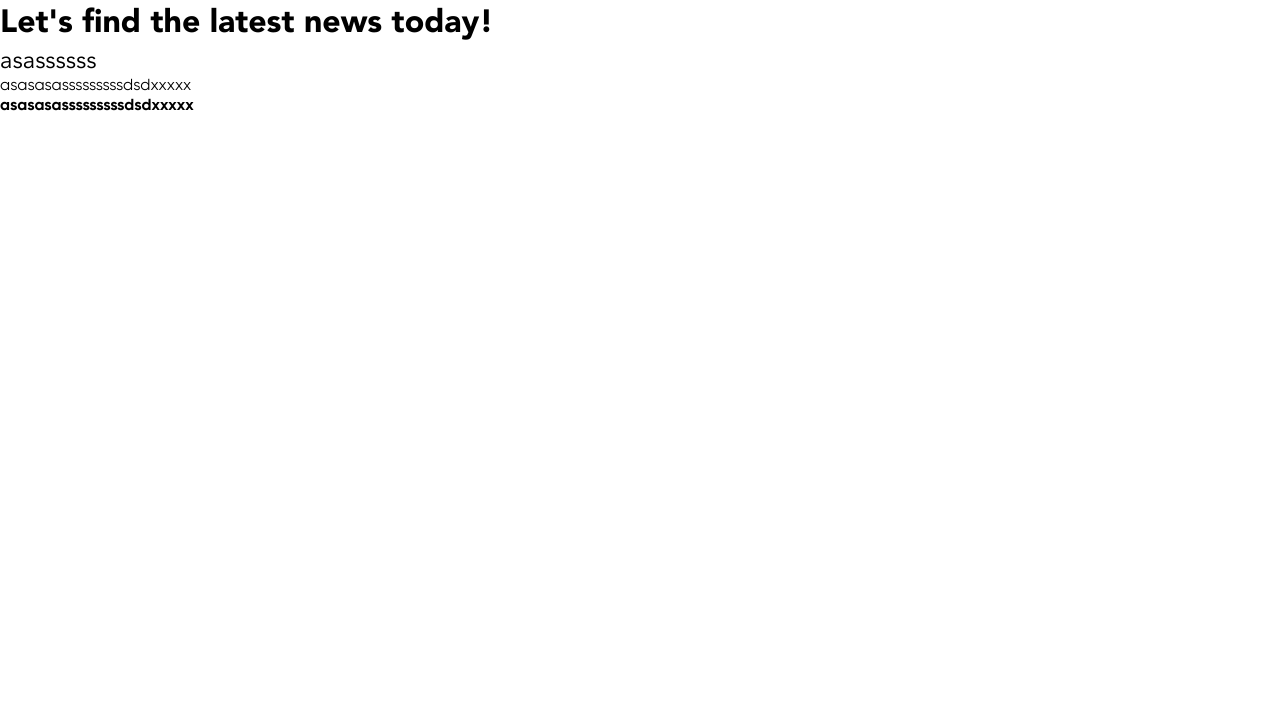
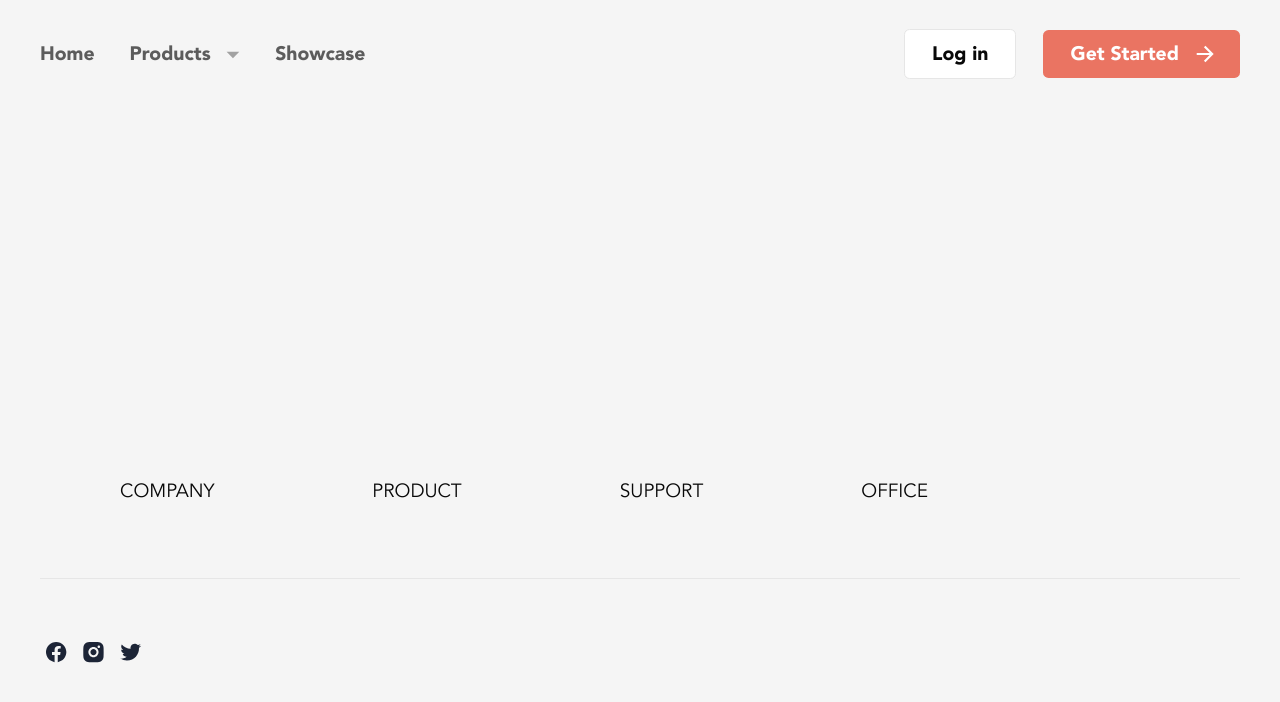
Before and after one commit to Malfan1/Museum, a website: page app/index.html in a window 1280 px wide. Drawn offline with nearby package versions, Linux system fonts and the light colour scheme; files that its build step writes are made by us from their sources; files whose address does not match are found by name.

Commit message:
header and footer

```diff
--- a/app/index.html
+++ b/app/index.html
@@ -6,34 +6,69 @@
     <meta name="viewport" content="width=device-width, initial-scale=1.0" />
     <title>Document</title>
     <link rel="stylesheet" href="css/style.min.css" />
-    <style>
-      h1 {
-        font-family: "Avenir";
-        font-weight: 900;
-      }
-
-      h2 {
-        font-family: "Avenir";
-        font-weight: 400;
-      }
-
-      .gilroy-reg {
-        font-family: "Gilroy";
-        font-weight: 400;
-      }
-
-      .gilroy-bold {
-        font-family: "Gilroy";
-        font-weight: 700;
-      }
-    </style>
   </head>
   <body>
-    <h1>Let's find the latest news today!</h1>
-    <h2>asassssss</h2>
-    <p class="gilroy-reg">asasasasssssssssdsdxxxxx</p>
-    <p class="gilroy-bold">asasasasssssssssdsdxxxxx</p>
+    <div class="wrapper">
+      <header class="header">
+        <div class="container">
+          <div class="header__flex">
+            <nav class="header__nav">
+              <ul class="header__ul">
+                <li class="header__li">
+                  <a href="#" class="header__a">Home</a>
+                </li>
+                <li class="header__li header__li_mr">
+                  <a href="#" class="header__a">Products</a>
+                </li>
+                <li class="header__li">
+                  <a href="#" class="header__a">Showcase</a>
+                </li>
+              </ul>
+            </nav>
+            <div class="header__btns">
+              <button class="header__log">
+                <a href="#" class="header__log-a">Log in</a>
+              </button>
+              <button class="header__sign">
+                <a href="#" class="header__sign-a">Get Started</a>
+              </button>
+            </div>
+          </div>
+        </div>
+      </header>
 
+      <main class="main"></main>
+
+      <footer class="footer">
+        <div class="container">
+          <nav class="footer__nav">
+            <ul class="footer__ul">
+              <li class="footer__li">
+                <a href="#" class="footer__a">company</a>
+              </li>
+              <li class="footer__li">
+                <a href="#" class="footer__a">product</a>
+              </li>
+              <li class="footer__li">
+                <a href="#" class="footer__a">support</a>
+              </li>
+              <li class="footer__li">
+                <a href="#" class="footer__a">office</a>
+              </li>
+            </ul>
+          </nav>
+          <div class="footer__social">
+            <img
+              class="footer__s"
+              src="images/facebook-circle-fill.svg"
+              alt=""
+            />
+            <img class="footer__s" src="images/instagram-fill.svg" alt="" />
+            <img class="footer__s" src="images/twitter.svg" alt="" />
+          </div>
+        </div>
+      </footer>
+    </div>
     <script src="js/main.min.js"></script>
   </body>
 </html>
--- a/app/scss/base/_normalize.scss
+++ b/app/scss/base/_normalize.scss
@@ -21,7 +21,21 @@ li{
 }
 
 .wrapper{
+    padding-top: 41px;
+    padding-bottom: 127px;
     min-height: 100%;
     display: flex;
     flex-direction: column;
+    background: var(--#{$prefix}color-white-bg);
 }
+
+.container{
+    max-width: 1200px;
+    display: flex;
+    flex-direction: column;
+    margin: auto;
+}
+
+.main{
+    flex: 1 1 auto;
+}
--- a/app/scss/base/_root.scss
+++ b/app/scss/base/_root.scss
@@ -0,0 +1,14 @@
+:root{
+    --#{$prefix}font-avenir: #{$fontAvenir};
+    --#{$prefix}font-gilroy: #{$fontGilroy};
+    --#{$prefix}font-satoshi: #{$fontSatoshi};
+    --#{$prefix}color-white: #{$white};
+    --#{$prefix}color-black: #{$black};
+    --#{$prefix}color-orange: #{$orange};
+    --#{$prefix}color-gray: #{$gray};
+    --#{$prefix}color-gray: #{$whiteF9};
+    --#{$prefix}color-white-bg: #{$whiteBg};
+    --#{$prefix}color-gray-head: #{$grayHead};
+    --#{$prefix}color-white-border: #{$whiteBorder};
+    --#{$prefix}color-gray-log: #{$grayLog};
+}
--- a/app/scss/base/_vars.scss
+++ b/app/scss/base/_vars.scss
@@ -37,3 +37,46 @@
     font-weight: 700;
     font-style: normal;
 }
+
+@font-face {
+    font-family: 'Satoshi';
+    font-display: swap;
+    src: url("../../fonts/Satoshi-Bold.woff2");
+    src: local("O"), url("../../fonts/Satoshi-Bold.woff") format("woff"),
+        url("../../fonts/Satoshi-Bold.ttf") format("truetype");
+    font-weight: 700;
+    font-style: normal;
+}
+
+//======fonts
+
+$prefix: artem- !default;
+$fontAvenir: "Avenir";
+$fontGilroy: "Gilroy";
+$fontSatoshi: "Satoshi";
+
+$path: "../../images/";
+
+//=======colors
+
+$white: #fff;
+$black: #000;
+$orange: #EA7462;
+$gray: #FFE2D2;
+$whiteF9: #F9F9F9;
+$whiteBg: #F5F5F5;
+$grayHead: #5C5C5C;
+$whiteBorder: #E6E6E6;
+$grayLog: #080808;
+
+$colors : (
+    "white": $white,
+    "black": $black,
+    "orange": $orange,
+    "gray": $gray,
+    "whiteF9": $whiteF9,
+    "whiteBg": $whiteBg,
+    "grayHead": $grayHead,
+    "whiteBorder": $whiteBorder,
+    "grayLog": $grayLog,
+)!default;
--- /dev/null
+++ b/app/scss/layout/_footer.scss
@@ -0,0 +1,33 @@
+.footer{
+    &__nav{
+        margin-bottom: 74px;
+        margin-left: 80px;
+    }
+
+    &__ul{
+        display: flex;
+    }
+
+    &__li{
+        margin-right: 158px;
+    }
+
+    &__a{
+        color: var(--#{$prefix}color-gray-log);
+        text-transform: uppercase;
+        font-family: "Avenir";
+        font-size: 19px;
+        font-weight: 500;
+    }
+
+    &__social{
+        &::before {
+                content: "";
+                display: inline-block;
+                width: 100%;
+                height: 1px;
+                background: var(--#{$prefix}color-white-border);
+                margin-bottom: 53px;
+            }
+    }
+}
--- /dev/null
+++ b/app/scss/layout/_header.scss
@@ -0,0 +1,85 @@
+.header{
+    font-family: "Avenir";
+    &__flex{
+        display: flex;
+    }
+
+    &__nav{
+        margin-right: auto;
+    }
+
+    &__ul{
+        display: flex;
+    }
+
+    &__li{
+        margin-right: 35px;
+
+        &_mr{
+            &::after{
+                content: "";
+                display: inline-block;
+                width: 14px;
+                height: 9px;
+                background: url(#{$path}vector.svg) no-repeat;
+                margin-left: 11px;
+                cursor: pointer;
+            }
+        }
+    }
+
+    &__a{
+        font-weight: 800;
+        font-size: 19.4px;
+        color: var(--#{$prefix}color-gray-head);
+    }
+
+    &__btns{
+        margin-top: -12px;
+    }
+
+    &__log{
+        padding: 11px 27px;
+        background: var(--#{$prefix}color-white);
+        border: 1.38px solid var(--#{$prefix}color-white-border);
+        border-radius: 5.54894px;
+        margin-right: 22px;
+        cursor: pointer;
+
+        &-a{
+            font-family: "Avenir";
+            font-size: 19.4px;
+            font-weight: 800;
+            color: var(--#{$prefix}color-gray-log);
+        }
+    }
+
+    &__sign{
+        padding: 11.1px 61.04px 11.1px 27.74px;
+        background: var(--#{$prefix}color-orange);
+        border: none;
+        border-radius: 5.54894px;
+        cursor: pointer;
+
+        &-a{
+            position: relative;
+            font-family: "Avenir";
+            font-weight: 800;
+            font-size: 19.4px;
+            color: var(--#{$prefix}color-white);
+
+            &::after{
+                content: "";
+                position: absolute;
+                right: -35px;
+                top: 50%;
+                transform: translateY(-50%);
+                background: url(#{$path}arr.svg) no-repeat;
+                display: inline-block;
+                width: 18px;
+                height: 18px;
+                // margin-left: 11.1px;
+            }
+        }
+    }
+}
--- a/app/scss/layout/_index.scss
+++ b/app/scss/layout/_index.scss
@@ -0,0 +1,3 @@
+@import "general";
+@import "header";
+@import "footer";
```
Also changed, not shown: app/css/style.min.css, app/fonts/Satoshi-Bold.ttf (added), app/fonts/Satoshi-Bold.woff (added), app/fonts/Satoshi-Bold.woff2 (added), app/images/arr.svg (added), app/images/facebook-circle-fill.svg (added), app/images/instagram-fill.svg (added), app/images/twitter.svg (added), app/images/vector.svg (added), app/scss/layout/_general.scss (added).
